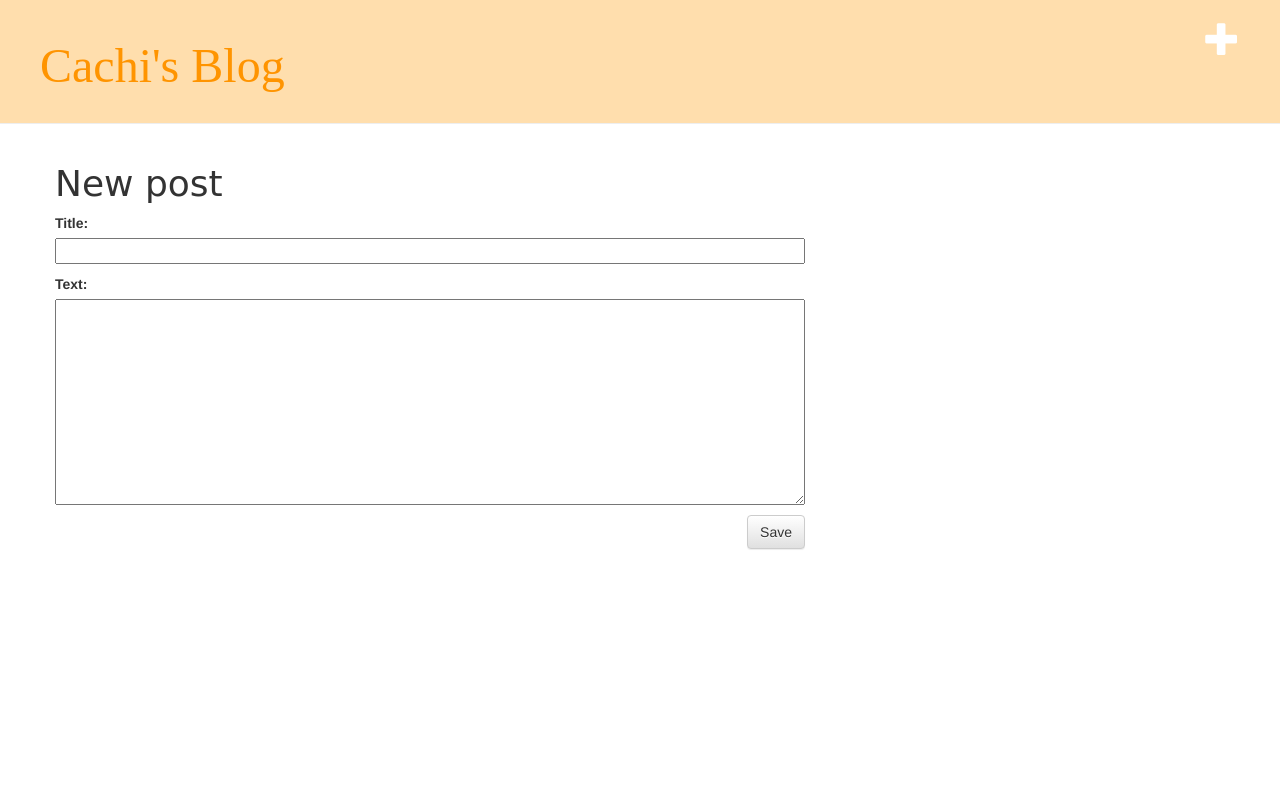
After one commit to Ca-chi/mysite, a Django app: page /post/new/ in a window 1280 px wide. The commit adds this page. Run offline with Django 3.2, Linux system fonts and the light colour scheme; a user stored in the database is signed in; some libraries are stand-ins or nearby versions.

Commit message:
update !!

```diff
--- /dev/null
+++ b/blog/forms.py
@@ -0,0 +1,8 @@
+from django import forms
+from .models import Post
+
+class PostForm(forms.ModelForm):
+
+    class Meta:
+        model = Post
+        fields = ('title', 'text',)
--- /dev/null
+++ b/blog/static/css/blog.css
@@ -0,0 +1,51 @@
+h1 a {
+    color: #FCA205;
+    font-family: '나눔스퀘어 ExtraBold';
+}
+
+.page-header {
+    background-color: #ffdead;
+    margin-top: 0;
+    padding: 20px 20px 20px 40px;
+}
+
+.page-header h1, .page-header h1 a, .page-header h1 a:visited, .page-header h1 a:active {
+    color: #ff9400;
+    font-size: 36pt;
+    text-decoration: none;
+}
+
+.content {
+    margin-left: 40px;
+}
+
+h1, h2, h3, h4 {
+    font-family: '나눔스퀘어', cursive;
+}
+
+.date {
+    color: #828282;
+}
+
+.save {
+    float: right;
+}
+
+.post-form textarea, .post-form input {
+    width: 100%;
+}
+
+.top-menu, .top-menu:hover, .top-menu:visited {
+    color: #ffffff;
+    float: right;
+    font-size: 26pt;
+    margin-right: 20px;
+}
+
+.post {
+    margin-bottom: 70px;
+}
+
+.post h1 a, .post h1 a:visited {
+    color: #000000;
+}
--- /dev/null
+++ b/blog/templates/blog/base.html
@@ -0,0 +1,26 @@
+{% load static %}
+<html>
+    <head>
+        <title>Cachi blog</title>
+        <link rel="stylesheet" href="//maxcdn.bootstrapcdn.com/bootstrap/3.2.0/css/bootstrap.min.css">
+        <link rel="stylesheet" href="//maxcdn.bootstrapcdn.com/bootstrap/3.2.0/css/bootstrap-theme.min.css">
+        <link href='//fonts.googleapis.com/css?family=Lobster&subset=latin,latin-ext' rel='stylesheet' type='text/css'>
+        <link rel="stylesheet" href="{% static 'css/blog.css' %}">
+    </head>
+    <body>
+        <div class="page-header">
+            {% if user.is_authenticated %}
+                <a href="{% url 'post_new' %}" class="top-menu"><span class="glyphicon glyphicon-plus"></span></a>
+            {% endif %}
+            <h1><a href="/">Cachi's Blog</a></h1>
+        </div>
+        <div class="content container">
+            <div class="row">
+                <div class="col-md-8">
+                    {% block content %}
+                    {% endblock %}
+                </div>
+            </div>
+        </div>
+    </body>
+</html>
--- /dev/null
+++ b/blog/templates/blog/post_edit.html
@@ -0,0 +1,9 @@
+{% extends 'blog/base.html' %}
+
+{% block content %}
+    <h1>New post</h1>
+    <form method="POST" class="post-form">{% csrf_token %}
+        {{ form.as_p }}
+        <button type="submit" class="save btn btn-default">Save</button>
+    </form>
+{% endblock %}
--- a/blog/urls.py
+++ b/blog/urls.py
@@ -13,10 +13,12 @@ Including another URLconf
     1. Import the include() function: from django.conf.urls import url, include
     2. Add a URL to urlpatterns:  url(r'^blog/', include('blog.urls'))
 """
-from django.conf.urls import include, url
-from django.contrib import admin
-from blog import views
+from django.conf.urls import url
+from . import views
 
 urlpatterns = [
     url(r'^$', views.post_list, name='post_list'),
+    url(r'^post/(?P<pk>\d+)/$', views.post_detail, name='post_detail'),
+    url(r'^post/new/$', views.post_new, name='post_new'),
+    url(r'^post/(?P<pk>\d+)/edit/$', views.post_edit, name='post_edit'),
 ]
--- a/blog/views.py
+++ b/blog/views.py
@@ -1,8 +1,40 @@
-from django.shortcuts import render
+from django.shortcuts import render, get_object_or_404, redirect
 from django.utils import timezone
 from .models import Post
+from .forms import PostForm
 
 def post_list(request):
     posts = Post.objects.filter(published_date__lte=timezone.now()) \
                                         .order_by('published_date')
     return render(request, 'blog/post_list.html', {'posts': posts})
+
+def post_detail(request, pk):
+    post = get_object_or_404(Post, pk=pk)
+    return render(request, 'blog/post_detail.html', {'post': post})
+
+def post_new(request):
+    if request.method == "POST":
+        form = PostForm(request.POST)
+        if form.is_valid():
+            post = form.save(commit=False)
+            post.author = request.user
+            post.published_date = timezone.now()
+            post.save()
+            return redirect('post_detail', pk=post.pk)
+    else:
+        form = PostForm()
+    return render(request, 'blog/post_edit.html', {'form': form})
+
+def post_edit(request, pk):
+    post = get_object_or_404(Post, pk=pk)
+    if request.method == "POST":
+        form = PostForm(request.POST, instance=post)
+        if form.is_valid():
+            post = form.save(commit=False)
+            post.author = request.user
+            post.published_date = timezone.now()
+            post.save()
+            return redirect('post_detail', pk=post.pk)
+    else:
+        form = PostForm(instance=post)
+    return render(request, 'blog/post_edit.html', {'form': form})
```
Also changed, not shown: blog/templates/blog/post_detail.html (added, +16 -0 lines), blog/templates/blog/post_list.html (+12 -16 lines), db.sqlite3.
